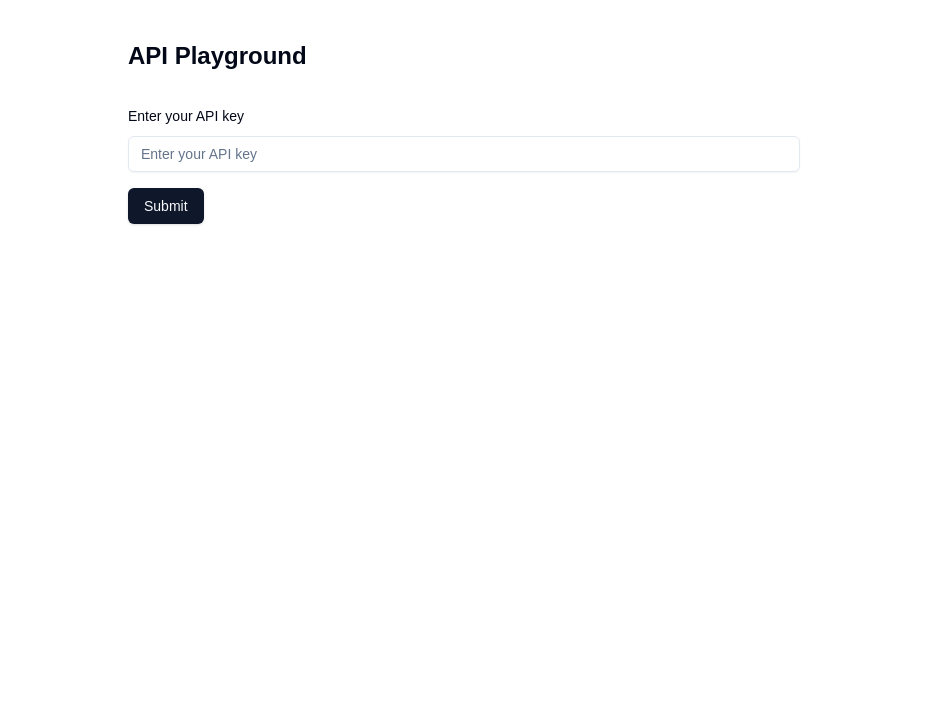
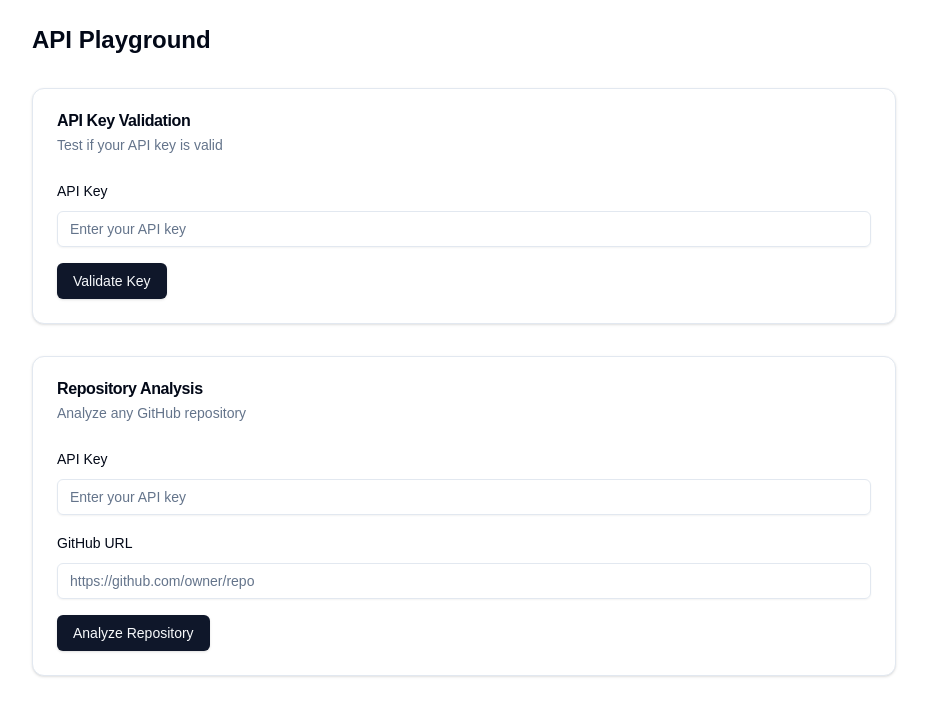
Before and after one commit to kirandash/git-insight, a Next.js app: page /playground in a window 1280 px wide. Shown: the top 716 px of the page, without its empty margins (176-1103 px from the left). Built offline with nearby package versions, Linux system fonts and the light colour scheme.

Commit message:
36 Improve API Playground page with git insight api call

```diff
--- a/src/app/playground/page.tsx
+++ b/src/app/playground/page.tsx
@@ -1,20 +1,59 @@
 "use client";
 
+import { Badge } from "@/components/ui/badge";
 import { Button } from "@/components/ui/button";
+import {
+  Card,
+  CardContent,
+  CardDescription,
+  CardHeader,
+  CardTitle,
+} from "@/components/ui/card";
 import { Input } from "@/components/ui/input";
 import { useToast } from "@/hooks/use-toast";
-import { useRouter } from "next/navigation";
+import { Loader2 } from "lucide-react";
 import { useState } from "react";
 
+type AnalysisResult = {
+  repository: {
+    owner: string;
+    repo: string;
+    url: string;
+    stats: {
+      stars: number;
+      forks: number;
+      watchers: number;
+    };
+    contributors: Array<{
+      login: string;
+      contributions: number;
+    }>;
+    latestRelease?: {
+      name: string;
+      tag_name: string;
+      published_at: string;
+    };
+  };
+  summary?: string;
+  mainFeatures?: string[];
+  technicalComplexity?: string;
+  recommendedAudience?: string;
+};
+
 export default function PlaygroundPage() {
-  const [apiKey, setApiKey] = useState("");
+  const [validationApiKey, setValidationApiKey] = useState("");
+  const [analysisApiKey, setAnalysisApiKey] = useState("");
+  const [githubUrl, setGithubUrl] = useState("");
   const [isLoading, setIsLoading] = useState(false);
-  const router = useRouter();
+  const [isValidatingKey, setIsValidatingKey] = useState(false);
+  const [analysisResult, setAnalysisResult] = useState<AnalysisResult | null>(
+    null
+  );
   const { toast } = useToast();
 
-  const handleSubmit = async (e: React.FormEvent) => {
+  const handleValidateKey = async (e: React.FormEvent) => {
     e.preventDefault();
-    setIsLoading(true);
+    setIsValidatingKey(true);
 
     try {
       const response = await fetch("/api/validate-key", {
@@ -22,20 +61,19 @@ export default function PlaygroundPage() {
         headers: {
           "Content-Type": "application/json",
         },
-        body: JSON.stringify({ apiKey }),
+        body: JSON.stringify({ apiKey: validationApiKey }),
       });
 
       if (response.ok) {
         toast({
           title: "Success",
-          description: "Key is valid. /protected route is now accessible",
+          description: "API key is valid.",
           className: "bg-green-500 text-white",
         });
-        router.push("/protected");
       } else {
         toast({
           title: "Error",
-          description: "Key is invalid. Please enter a valid key",
+          description: "Invalid API key. Please try again.",
           variant: "destructive",
         });
       }
@@ -47,31 +85,207 @@ export default function PlaygroundPage() {
         variant: "destructive",
       });
     } finally {
+      setIsValidatingKey(false);
+    }
+  };
+
+  const handleAnalyzeRepo = async (e: React.FormEvent) => {
+    e.preventDefault();
+    if (!githubUrl || !analysisApiKey) {
+      toast({
+        title: "Error",
+        description: "Please enter both GitHub URL and API key",
+        variant: "destructive",
+      });
+      return;
+    }
+
+    setIsLoading(true);
+    try {
+      const response = await fetch("/api/git-insight", {
+        method: "POST",
+        headers: {
+          "Content-Type": "application/json",
+          "x-api-key": analysisApiKey,
+        },
+        body: JSON.stringify({ githubUrl }),
+      });
+
+      if (!response.ok) {
+        throw new Error("Failed to analyze repository");
+      }
+
+      const data = await response.json();
+      setAnalysisResult(data);
+      toast({
+        title: "Success",
+        description: "Repository analysis completed",
+        className: "bg-green-500 text-white",
+      });
+    } catch (error) {
+      console.error(error);
+      toast({
+        title: "Error",
+        description: "Failed to analyze repository. Please try again.",
+        variant: "destructive",
+      });
+    } finally {
       setIsLoading(false);
     }
   };
 
   return (
-    <div className="container max-w-2xl mx-auto py-10">
+    <div className="container mx-auto px-4 py-6 space-y-8 max-w-4xl">
       <h1 className="text-2xl font-bold mb-8">API Playground</h1>
-      <form onSubmit={handleSubmit} className="space-y-4">
+
+      <div className="space-y-8">
+        <Card>
+          <CardHeader>
+            <CardTitle>API Key Validation</CardTitle>
+            <CardDescription>Test if your API key is valid</CardDescription>
+          </CardHeader>
+          <CardContent>
+            <form onSubmit={handleValidateKey} className="space-y-4">
               <div className="space-y-2">
-          <label htmlFor="apiKey" className="text-sm font-medium">
-            Enter your API key
+                <label
+                  htmlFor="validationApiKey"
+                  className="text-sm font-medium"
+                >
+                  API Key
                 </label>
                 <Input
-            id="apiKey"
+                  id="validationApiKey"
                   type="text"
-            value={apiKey}
-            onChange={(e) => setApiKey(e.target.value)}
+                  value={validationApiKey}
+                  onChange={(e) => setValidationApiKey(e.target.value)}
                   placeholder="Enter your API key"
                   className="w-full"
                 />
               </div>
-        <Button type="submit" disabled={isLoading}>
-          {isLoading ? "Validating..." : "Submit"}
+              <Button type="submit" disabled={isValidatingKey}>
+                {isValidatingKey ? (
+                  <>
+                    <Loader2 className="mr-2 h-4 w-4 animate-spin" />
+                    Validating...
+                  </>
+                ) : (
+                  "Validate Key"
+                )}
               </Button>
             </form>
+          </CardContent>
+        </Card>
+
+        <Card>
+          <CardHeader>
+            <CardTitle>Repository Analysis</CardTitle>
+            <CardDescription>Analyze any GitHub repository</CardDescription>
+          </CardHeader>
+          <CardContent>
+            <form onSubmit={handleAnalyzeRepo} className="space-y-4">
+              <div className="space-y-2">
+                <label htmlFor="analysisApiKey" className="text-sm font-medium">
+                  API Key
+                </label>
+                <Input
+                  id="analysisApiKey"
+                  type="text"
+                  value={analysisApiKey}
+                  onChange={(e) => setAnalysisApiKey(e.target.value)}
+                  placeholder="Enter your API key"
+                  className="w-full"
+                />
+              </div>
+              <div className="space-y-2">
+                <label htmlFor="githubUrl" className="text-sm font-medium">
+                  GitHub URL
+                </label>
+                <Input
+                  id="githubUrl"
+                  type="text"
+                  value={githubUrl}
+                  onChange={(e) => setGithubUrl(e.target.value)}
+                  placeholder="https://github.com/owner/repo"
+                  className="w-full"
+                />
+              </div>
+              <Button type="submit" disabled={isLoading}>
+                {isLoading ? (
+                  <>
+                    <Loader2 className="mr-2 h-4 w-4 animate-spin" />
+                    Analyzing...
+                  </>
+                ) : (
+                  "Analyze Repository"
+                )}
+              </Button>
+            </form>
+          </CardContent>
+        </Card>
+
+        {analysisResult && (
+          <Card>
+            <CardHeader>
+              <CardTitle>Analysis Results</CardTitle>
+              <CardDescription>
+                Repository: {analysisResult.repository.owner}/
+                {analysisResult.repository.repo}
+              </CardDescription>
+            </CardHeader>
+            <CardContent className="space-y-6">
+              <div className="flex gap-4">
+                <Badge variant="secondary">
+                  ⭐ {analysisResult.repository.stats.stars} stars
+                </Badge>
+                <Badge variant="secondary">
+                  🍴 {analysisResult.repository.stats.forks} forks
+                </Badge>
+                <Badge variant="secondary">
+                  👀 {analysisResult.repository.stats.watchers} watchers
+                </Badge>
+              </div>
+
+              {analysisResult.summary && (
+                <div className="space-y-2">
+                  <h3 className="font-semibold">Summary</h3>
+                  <p className="text-sm text-muted-foreground">
+                    {analysisResult.summary}
+                  </p>
+                </div>
+              )}
+
+              {analysisResult.mainFeatures && (
+                <div className="space-y-2">
+                  <h3 className="font-semibold">Main Features</h3>
+                  <ul className="list-disc list-inside text-sm text-muted-foreground">
+                    {analysisResult.mainFeatures.map((feature, index) => (
+                      <li key={index}>{feature}</li>
+                    ))}
+                  </ul>
+                </div>
+              )}
+
+              {analysisResult.technicalComplexity && (
+                <div className="space-y-2">
+                  <h3 className="font-semibold">Technical Complexity</h3>
+                  <p className="text-sm text-muted-foreground">
+                    {analysisResult.technicalComplexity}
+                  </p>
+                </div>
+              )}
+
+              {analysisResult.recommendedAudience && (
+                <div className="space-y-2">
+                  <h3 className="font-semibold">Recommended Audience</h3>
+                  <p className="text-sm text-muted-foreground">
+                    {analysisResult.recommendedAudience}
+                  </p>
+                </div>
+              )}
+            </CardContent>
+          </Card>
+        )}
+      </div>
     </div>
   );
 }
--- a/src/components/dashboard/Sidebar.tsx
+++ b/src/components/dashboard/Sidebar.tsx
@@ -5,9 +5,7 @@ import { cn } from "@/lib/utils";
 import {
   ExternalLink,
   FileCode2,
-  FileText,
   LayoutDashboard,
-  MessageSquare,
   Receipt,
   Terminal,
   X,
@@ -29,16 +27,16 @@ const links: SidebarLink[] = [
     href: "/dashboard",
     icon: <LayoutDashboard className="h-4 w-4" />,
   },
-  {
-    title: "Research Assistant",
-    href: "/assistant",
-    icon: <MessageSquare className="h-4 w-4" />,
-  },
-  {
-    title: "Research Reports",
-    href: "/reports",
-    icon: <FileText className="h-4 w-4" />,
-  },
+  // {
+  //   title: "Research Assistant",
+  //   href: "/assistant",
+  //   icon: <MessageSquare className="h-4 w-4" />,
+  // },
+  // {
+  //   title: "Research Reports",
+  //   href: "/reports",
+  //   icon: <FileText className="h-4 w-4" />,
+  // },
   {
     title: "API Playground",
     href: "/playground",
```
Also changed, not shown: Notes.mdx (+27 -0 lines). Lines whose indentation alone changed are shown as unchanged.
